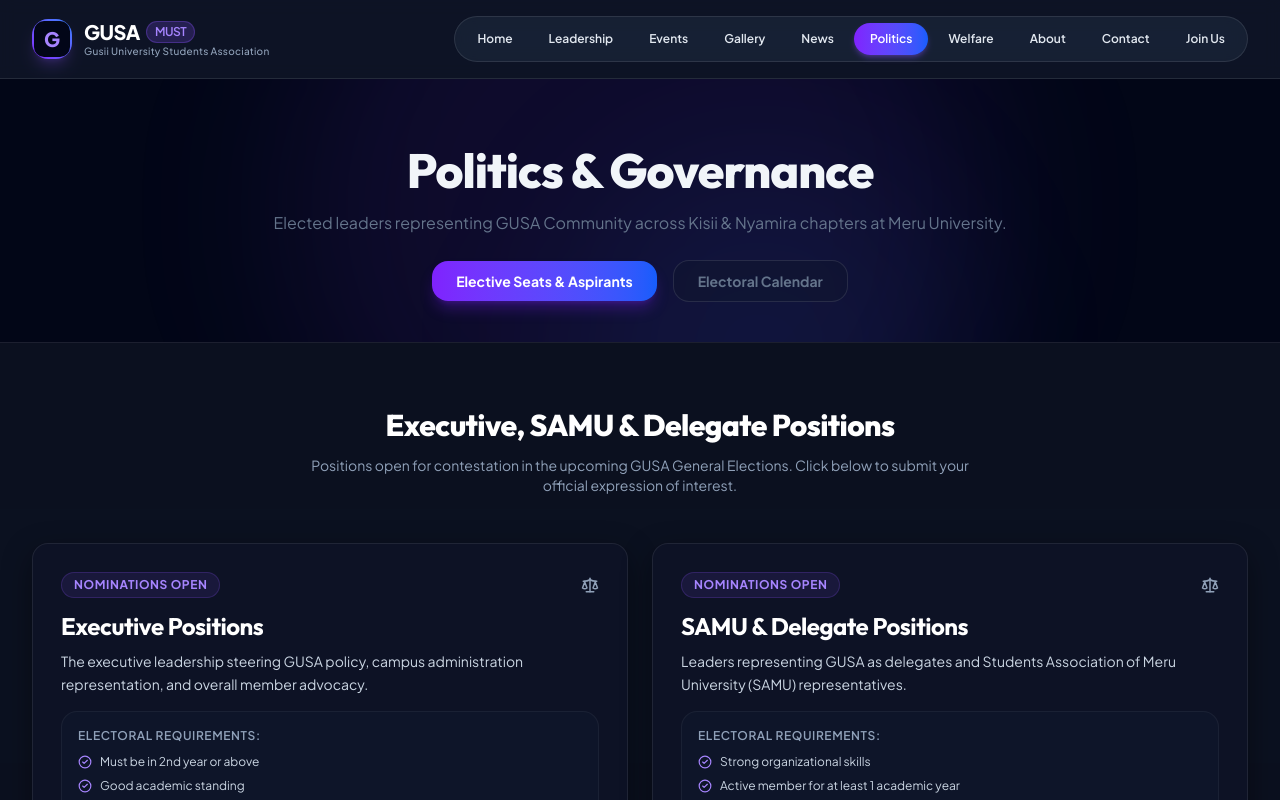
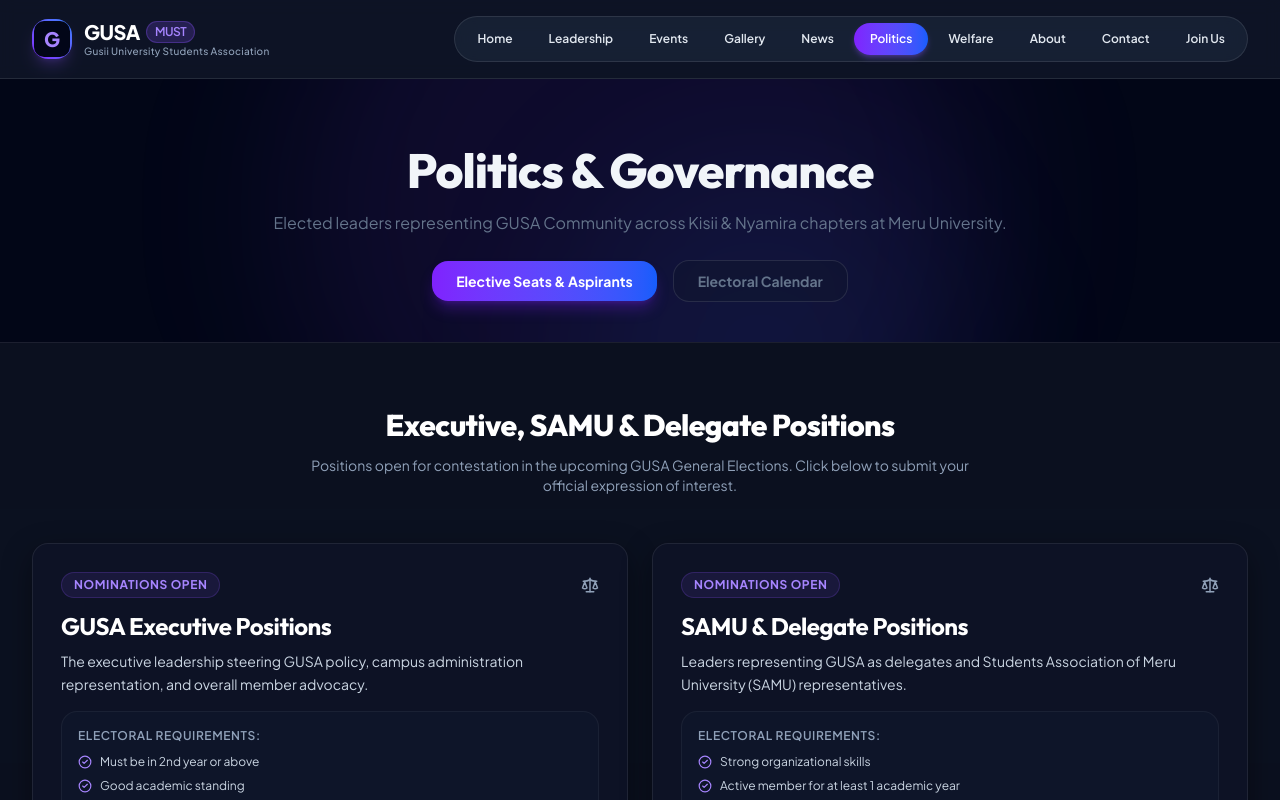
Before and after one commit to Omwenga75/gusa, a Next.js app: page /politics in a window 1280 px wide. Shown: the top 800 px of the page. Built offline with nearby package versions, Linux system fonts and the light colour scheme.

Commit message:
fix(politics): rename Executive Positions to GUSA Executive Positions

```diff
--- a/src/app/politics/PoliticsClient.tsx
+++ b/src/app/politics/PoliticsClient.tsx
@@ -78,7 +78,7 @@
 
   const positions: PositionCard[] = [
     {
-      title: 'Executive Positions',
+      title: 'GUSA Executive Positions',
       category: 'Executive Positions',
       description: 'The executive leadership steering GUSA policy, campus administration representation, and overall member advocacy.',
       requirements: ['Must be in 2nd year or above', 'Good academic standing', 'Proven leadership track record'],
```
